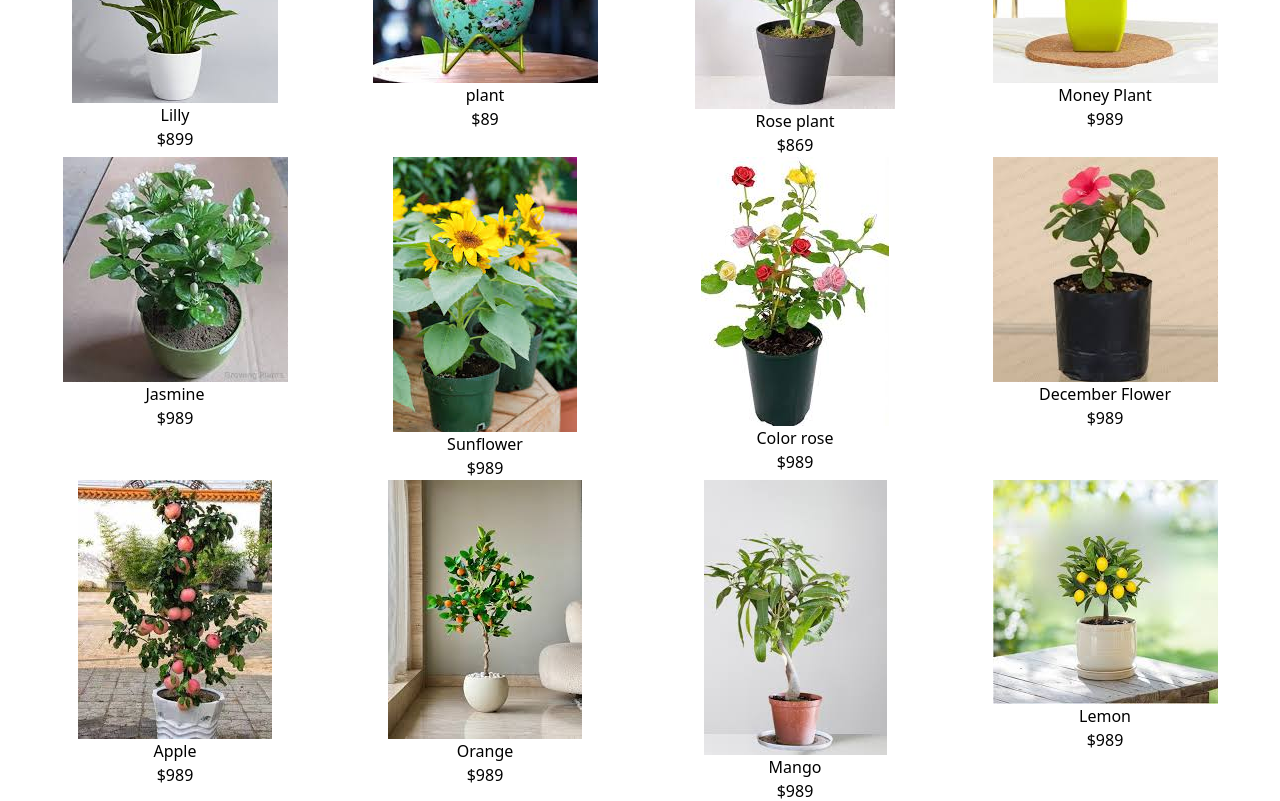
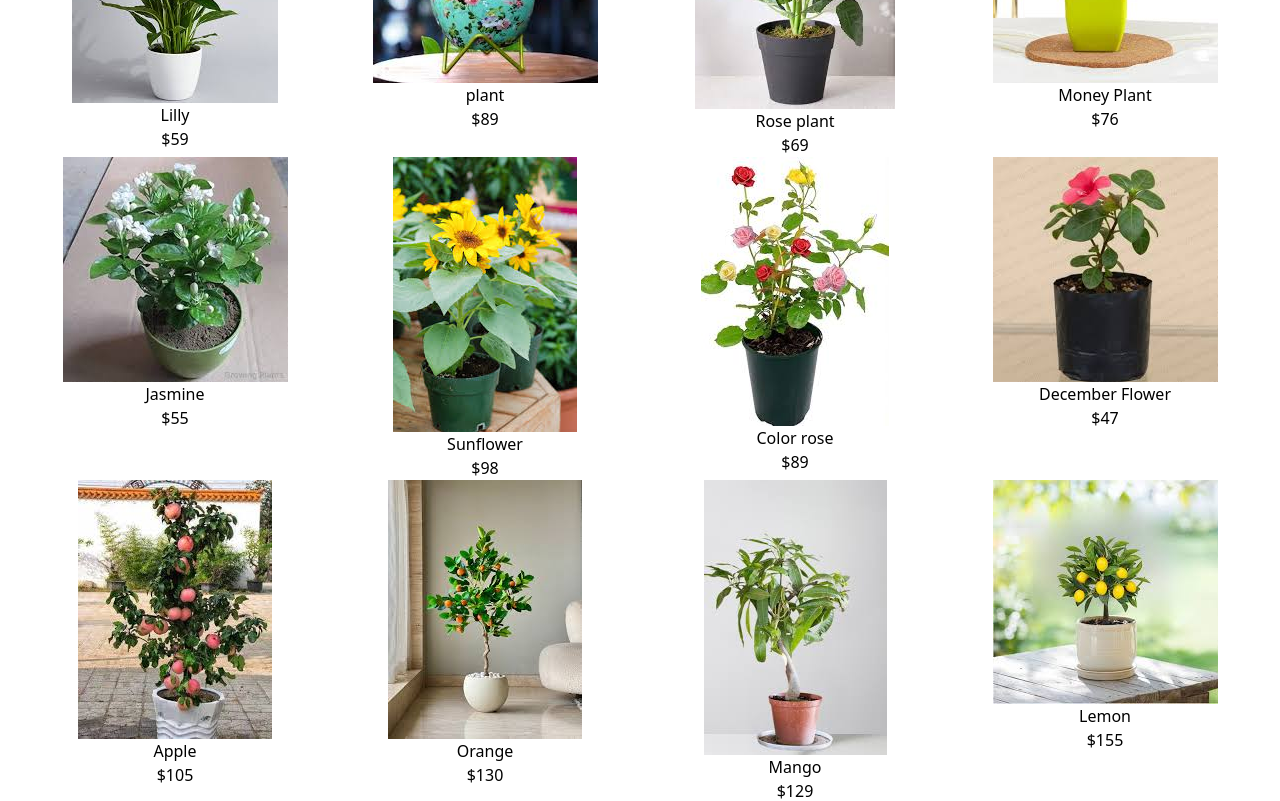
Before and after one commit to Antony9597/Greenden-Clone-Website, a website: page product.html in a window 1280 px wide. Shown: the part 360-1161 px from the top of the page. Drawn offline with nearby package versions, Linux system fonts and the light colour scheme.

Commit message:
Fix product prices and improve HTML structure
Updated product prices and corrected some HTML formatting.

```diff
--- a/product.html
+++ b/product.html
@@ -49,7 +49,7 @@
             <div>
                 <img src="images/lilly.jpg" class="inline hover:shadow-xl transform hover:-translate-y-2" alt="">
                 <h1>Lilly</h1>
-                <p>$899</p>
+                <p>$59</p>
             </div>
 
             <div>
@@ -62,67 +62,67 @@
             <div>
                 <img src="./images/rose.jpg" class="inline hover:shadow-xl transform hover:-translate-y-2" alt="">
                 <h1>Rose plant</h1>
-                <p>$869</p>
+                <p>$69</p>
             </div>
 
             <div>
                 <img src="./images/money.jpg" class="inline hover:shadow-xl transform hover:-translate-y-2" alt="">
                 <h1>Money Plant</h1>
-                <p>$989</p>
+                <p>$76</p>
             </div>
 
              <div>
                 <img src="./images/jasmine.jpg" class="inline hover:shadow-xl transform hover:-translate-y-2" alt="">
                 <h1>Jasmine</h1>
-                <p>$989</p>
+                <p>$55</p>
             </div>
 
              <div>
                 <img src="./images/sunflower.jpg" class="inline hover:shadow-xl transform hover:-translate-y-2" alt="">
                 <h1>Sunflower</h1>
-                <p>$989</p>
+                <p>$98</p>
             </div>
 
 
              <div>
                 <img src="./images/colorrose.jpg" class="inline hover:shadow-xl transform hover:-translate-y-2" alt="">
                 <h1>Color rose</h1>
-                <p>$989</p>
+                <p>$89</p>
             </div>
 
 
              <div>
                 <img src="./images/december.jpg" class="inline hover:shadow-xl transform hover:-translate-y-2" alt="">
                 <h1>December Flower</h1>
-                <p>$989</p>
+                <p>$47</p>
             </div>
 
 
              <div>
                 <img src="./images/apple.jpg" class="inline hover:shadow-xl transform hover:-translate-y-2" alt="">
                 <h1>Apple</h1>
-                <p>$989</p>
+                <p>$105</p>
             </div>
 
 
              <div>
                 <img src="./images/orange.jpg" class="inline hover:shadow-xl transform hover:-translate-y-2" alt="">
                 <h1>Orange</h1>
-                <p>$989</p>
+                <p>$130</p>
             </div>
 
 
              <div>
                 <img src="./images/mango.jpg" class="inline hover:shadow-xl transform hover:-translate-y-2" alt="">
                 <h1>Mango</h1>
-                <p>$989</p>
+                <p>$129</p>
             </div>
 
 
              <div>
                 <img src="./images/lemon.jpg" class="inline hover:shadow-xl transform hover:-translate-y-2" alt="">
                 <h1>Lemon</h1>
-                <p>$989</p>
+                <p>$155</p>
             </div>
         </div>
     </div>
@@ -138,4 +138,5 @@
 
 </body>
 
+
 </html>
```
